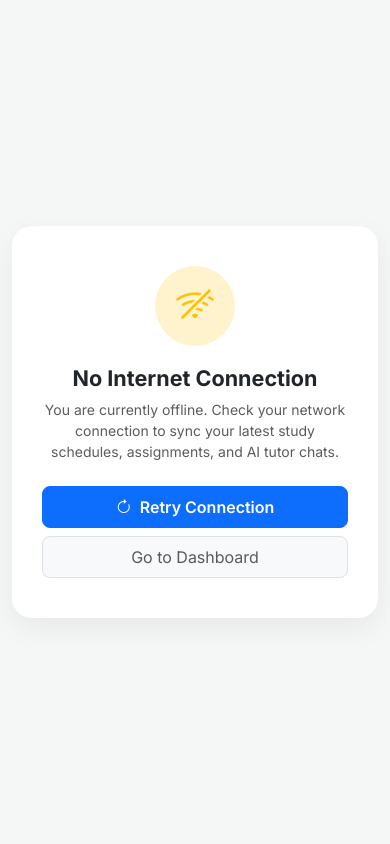
After one commit to ezralaics/smart-study-planner, a Flask app: page /offline in a window 390 px wide. The commit adds this page. Run offline with Flask 3, Linux system fonts and the light colour scheme.

Commit message:
feat(mobile): add full PWA manifest, service worker offline caching, app icons, and mobile install prompt

```diff
--- a/blueprints/main/routes.py
+++ b/blueprints/main/routes.py
@@ -1,4 +1,4 @@
-from flask import render_template, session, redirect, url_for, request, flash
+from flask import render_template, session, redirect, url_for, request, flash, send_from_directory, current_app
 from extensions import db
 from models.user import User
 from utils.auth import login_required
@@ -245,3 +245,19 @@ def tasks_page():
 @login_required
 def grades_page():
     return render_template('grades.html', active_page='student_grades')
+
+
+
+@main_bp.route('/manifest.json')
+def manifest():
+    return send_from_directory(current_app.static_folder, 'manifest.json', mimetype='application/json')
+
+@main_bp.route('/sw.js')
+def service_worker():
+    response = send_from_directory(current_app.static_folder, 'sw.js', mimetype='application/javascript')
+    response.headers['Service-Worker-Allowed'] = '/'
+    return response
+
+@main_bp.route('/offline')
+def offline():
+    return render_template('offline.html')
--- /dev/null
+++ b/templates/offline.html
@@ -0,0 +1,64 @@
+<!DOCTYPE html>
+<html lang="en">
+<head>
+    <meta charset="UTF-8">
+    <meta name="viewport" content="width=device-width, initial-scale=1.0">
+    <title>You are Offline | Smart Study Planner</title>
+    <link href="https://cdn.jsdelivr.net/npm/bootstrap@5.3.0/dist/css/bootstrap.min.css" rel="stylesheet">
+    <link rel="stylesheet" href="https://cdn.jsdelivr.net/npm/bootstrap-icons@1.10.5/font/bootstrap-icons.css">
+    <link href="https://fonts.googleapis.com/css2?family=Inter:wght@400;600;700&display=swap" rel="stylesheet">
+    <style>
+        body {
+            font-family: 'Inter', sans-serif;
+            background-color: #f4f7f6;
+            min-height: 100vh;
+            display: flex;
+            align-items: center;
+            justify-content: center;
+        }
+        .offline-card {
+            background: white;
+            border-radius: 20px;
+            box-shadow: 0 10px 30px rgba(0,0,0,0.06);
+            padding: 40px 30px;
+            max-width: 440px;
+            text-align: center;
+        }
+        .offline-icon {
+            width: 80px;
+            height: 80px;
+            border-radius: 50%;
+            background: #fff3cd;
+            color: #ffc107;
+            display: flex;
+            align-items: center;
+            justify-content: center;
+            font-size: 2.5rem;
+            margin: 0 auto 20px;
+        }
+    </style>
+</head>
+<body>
+    <div class="container">
+        <div class="row justify-content-center">
+            <div class="col-md-6">
+                <div class="offline-card mx-auto">
+                    <div class="offline-icon">
+                        <i class="bi bi-wifi-off"></i>
+                    </div>
+                    <h4 class="fw-bold text-dark mb-2">No Internet Connection</h4>
+                    <p class="text-muted small mb-4">
+                        You are currently offline. Check your network connection to sync your latest study schedules, assignments, and AI tutor chats.
+                    </p>
+                    <button class="btn btn-primary px-4 py-2 fw-semibold rounded-3 w-100 mb-2" onclick="window.location.reload()">
+                        <i class="bi bi-arrow-clockwise me-1"></i> Retry Connection
+                    </button>
+                    <a href="/dashboard" class="btn btn-light border text-muted px-4 py-2 small rounded-3 w-100">
+                        Go to Dashboard
+                    </a>
+                </div>
+            </div>
+        </div>
+    </div>
+</body>
+</html>
```
Also changed, not shown: static/sw.js (added, +92 -0 lines), templates/base.html (+48 -0 lines), static/icons/icon-192x192.png (added), static/icons/icon-512x512.png (added), static/icons/icon.svg (added), static/manifest.json (added).
